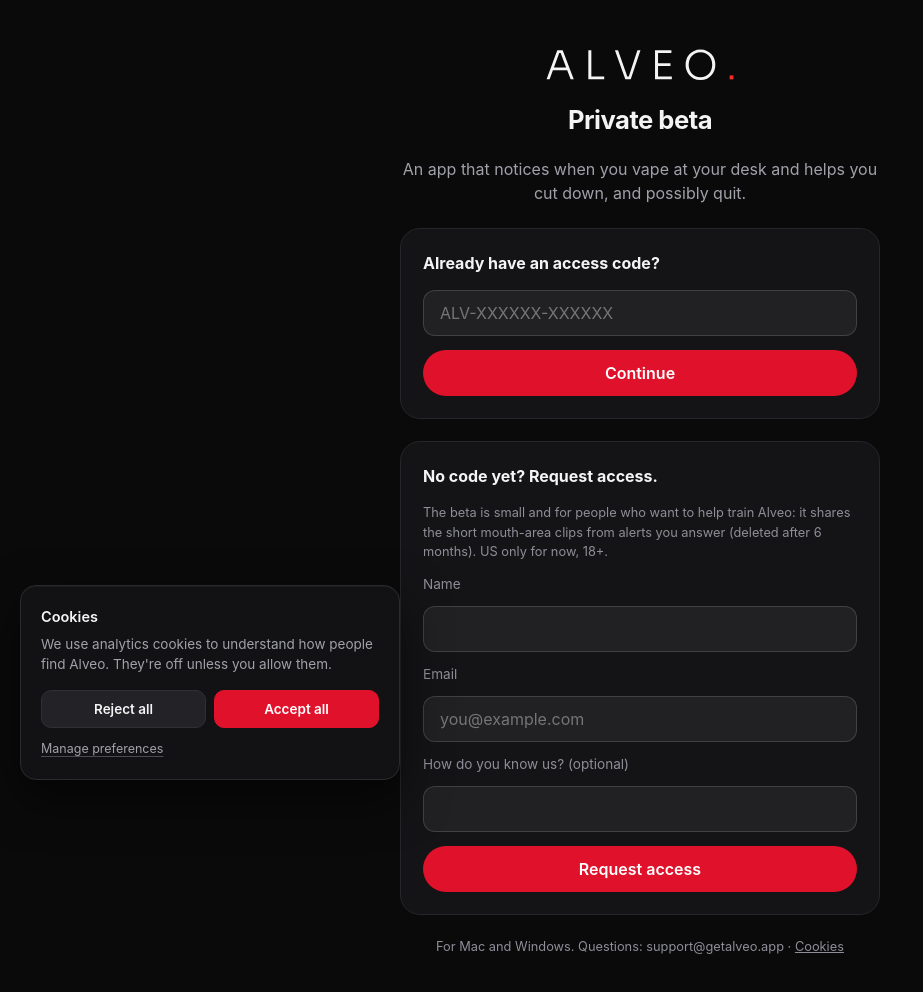
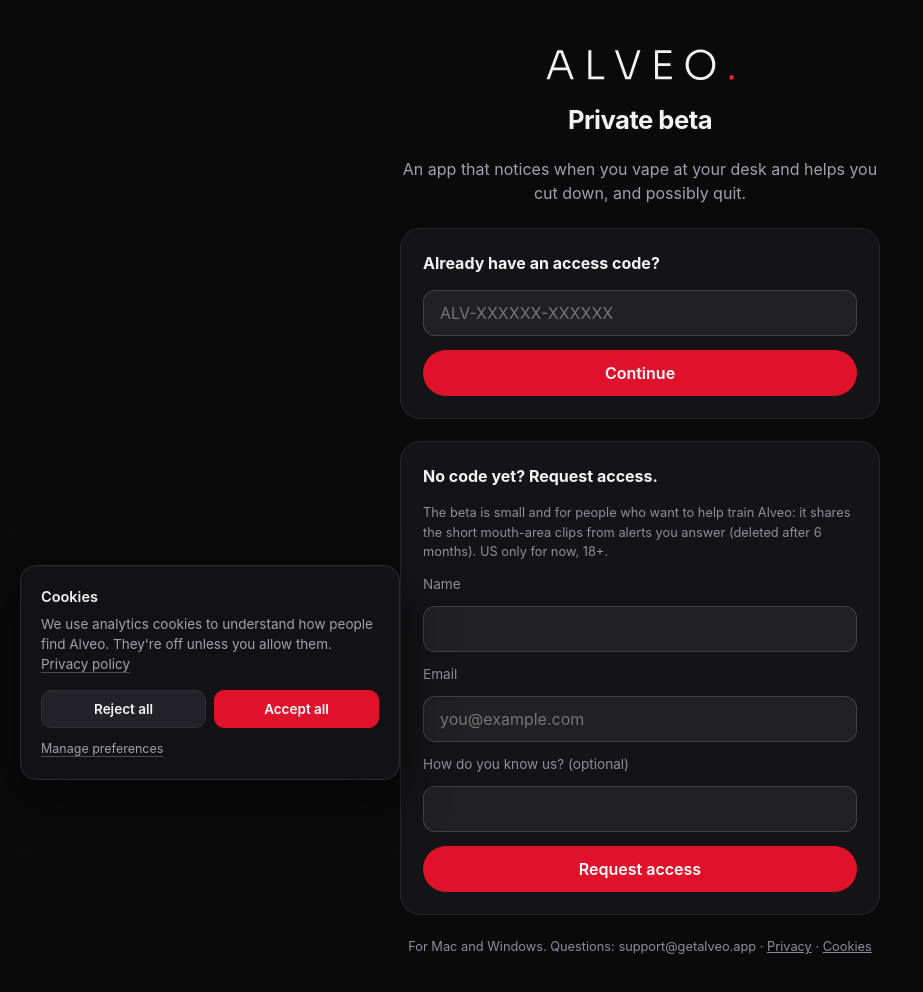
Before and after one commit to divijm12/alveo-beta, a plain HTML site: page index.html in a window 1280 px wide. Shown: the whole page, without its empty margins (0-923 px from the left). Drawn offline with Linux system fonts and the light colour scheme.

Commit message:
Link the privacy policy: footer + cookie banner (site.js identical on both sites, ?v= bumped)
Co-Authored-By: Claude Opus 5.5 <noreply@anthropic.com>

```diff
--- a/index.html
+++ b/index.html
@@ -5,7 +5,7 @@
 <title>Alveo beta</title>
 <meta name="robots" content="noindex, nofollow">
 <link rel="icon" type="image/png" href="favicon.png"><link rel="stylesheet" href="style.css">
-<script src="site.js?v=43fc7853" defer></script>
+<script src="site.js?v=389094a9" defer></script>
 </head>
 <body>
 <main class="wrap">
@@ -60,7 +60,7 @@
     <p class="fine">If the download didn't start, <a id="again" href="#" style="color:var(--ink-2)">use this link</a> (it works for a few minutes). Questions: support@getalveo.app</p>
   </section>
 
-  <p class="fine center">For Mac and Windows. Questions: support@getalveo.app · <a href="#" onclick="window.alveoCookies&&alveoCookies();return false" style="color:var(--ink-3)">Cookies</a></p>
+  <p class="fine center">For Mac and Windows. Questions: support@getalveo.app · <a href="https://getalveo.app/privacy.html" style="color:var(--ink-3)">Privacy</a> · <a href="#" onclick="window.alveoCookies&&alveoCookies();return false" style="color:var(--ink-3)">Cookies</a></p>
 </main>
 <script src="config.js"></script>
 <script>
--- a/site.js
+++ b/site.js
@@ -55,6 +55,9 @@
   .alveo-cc .link{all:unset;display:inline-block;margin-top:12px;color:#a1a1aa;font-size:12.5px;cursor:pointer;
     text-decoration:underline;text-underline-offset:3px;text-decoration-color:#4a4a52}
   .alveo-cc .link:hover{color:#f4f4f5}
+  .alveo-cc a.pp{white-space:nowrap;color:#a1a1aa;text-decoration:underline;text-underline-offset:3px;text-decoration-color:#4a4a52}
+  .alveo-cc a.pp:hover{color:#f4f4f5}
+  .alveo-cc a.pp:focus-visible{outline:2px solid #ff2d2d;outline-offset:2px}
   .alveo-cc .prefs{display:none;margin-top:14px;border-top:1px solid #26262a}
   .alveo-cc.open .prefs{display:block}.alveo-cc.open .link.more{display:none}
   .alveo-cc .opt{display:flex;gap:12px;align-items:flex-start;padding:12px 0;border-bottom:1px solid #26262a}
@@ -78,7 +81,7 @@
     const el = document.createElement("section");
     el.className = "alveo-cc"; el.setAttribute("role", "dialog"); el.setAttribute("aria-labelledby", "alveo-cc-t");
     el.innerHTML = `<h2 id="alveo-cc-t">Cookies</h2>
-      <p>We use analytics cookies to understand how people find Alveo. They're off unless you allow them.</p>
+      <p>We use analytics cookies to understand how people find Alveo. They're off unless you allow them. <a class="pp" href="https://getalveo.app/privacy.html">Privacy policy</a></p>
       <div class="prefs" id="alveo-cc-prefs">
         <div class="opt"><div><b>Essential</b><span>Remembers this choice. Stored only in your browser.</span></div><span class="tag">Always on</span></div>
         <div class="opt"><div><b>Analytics</b><span>Google Analytics: pages visited and how you got here. No ads.</span></div>
```
